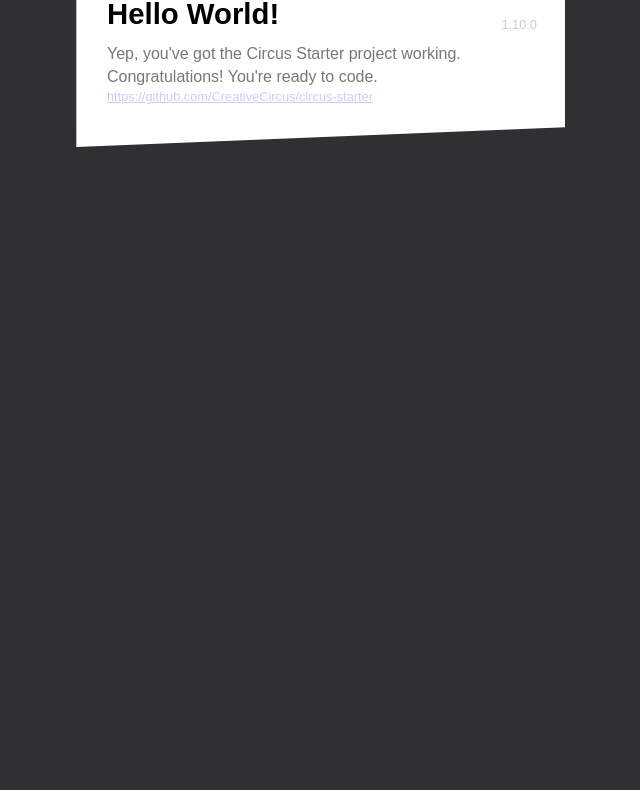
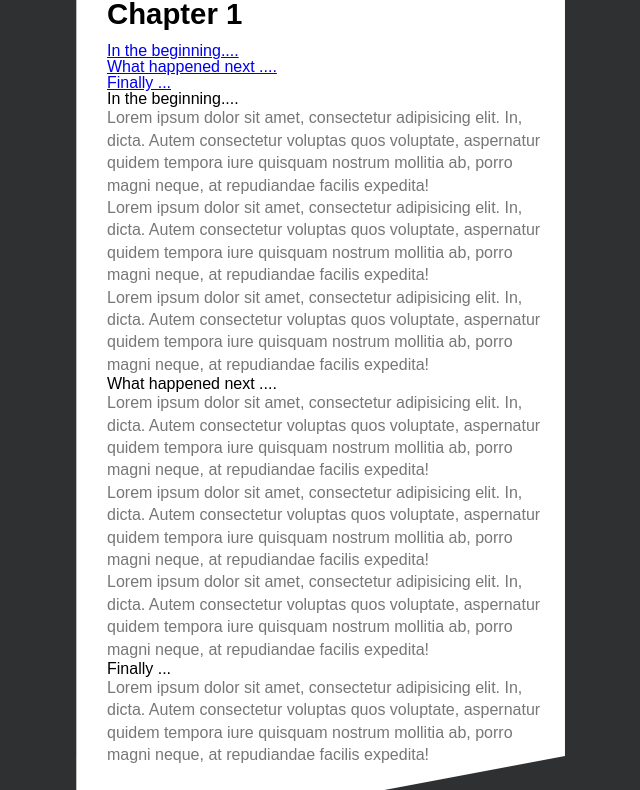
Before and after one commit to greghaygood/js-2021-book-test, a website: page index.html in a window 1280 px wide. Shown: the part 186-976 px from the top of the page, without its empty margins (313-953 px from the left). Before the commit the page ends 800 px from the top, so only its background shows below. Drawn offline with Linux system fonts and the light colour scheme; files that its build step writes are made by us from their sources.

Commit message:
first version of outliner

```diff
--- a/index.html
+++ b/index.html
@@ -9,59 +9,56 @@
 
 		<link rel="stylesheet" href="dist/css/main.css" />
 
-		<!--
-			Do I work in src or dist? Good question.
-
-			First of all, if you're a newbie and you don't want to worry about any of this
-			Prepros or Gulp stuff, or scss, or browser-syncing, just do everything in dist.
-			In fact, just delete the src folder.
-
-			If you're a geek and want to get into it, here's some background...
-
-			Prepros and Gulp do mostly the same things. Prepros is a GUI (it's pretty),
-			Gulp is a CLI (it's in the terminal, and it's ugly).
-
-			Both will watch your files, and where appropriate, they will error-check and
-			compile them from one format to another. To stay organized, we have to
-			split things up between the files we write: the *source* files in "src";
-			and the files they become: the files that get *distributed* on the web, in "dist".
-
-			So src/scss files become dist/css files,
-			And src/js files become dist/js files (that have been compiled down to ES5),
-			And src/img files become dist/img files (that have been compressed for you).
-
-			Anything that doesn't need compiling/compressing/error-checking (plugins, video, fonts, etc),
-			just put straight in *dist*.
-
-			One way to remember it is: you're only going to distribute *dist*. You keep the source files
-			to yourself, hidden from the world.
-
-			Go here to learn more about src and dist:
-				https://stackoverflow.com/questions/23730882/what-is-the-role-of-src-and-dist-folders
-			Or here for detailed instructions on setting up the gulp command line helper.
-				https://github.com/CreativeCircus/circus-starter
-
-			- Chris Silich
-		-->
 	</head>
 
 	<body>
 		<div class="floating-box">
 			<img class="logo" src="dist/img/logo.png" alt="Circus Logo" />
 			<div class="foreground">
-				<h1>Hello World!</h1>
-				<p>Yep, you've got the Circus Starter project working.</p>
-				<p>Congratulations! You're ready to code.</p>
-				<p class="github">
-					<a target="_blank" rel="noopener" href="https://github.com/CreativeCircus/circus-starter"
-						>https://github.com/CreativeCircus/circus-starter</a
-					>
-				</p>
-				<code>1.10.0</code>
+
+				<h1>Chapter 1</h1>
+				<article>
+
+					<h2>In the beginning....</h2>
+
+					<p>
+						Lorem ipsum dolor sit amet, consectetur adipisicing elit. In, dicta. Autem consectetur voluptas quos voluptate, aspernatur quidem tempora iure quisquam nostrum mollitia ab, porro magni neque, at repudiandae facilis expedita!
+					</p>
+
+					<p>
+						Lorem ipsum dolor sit amet, consectetur adipisicing elit. In, dicta. Autem consectetur voluptas quos voluptate, aspernatur quidem tempora iure quisquam nostrum mollitia ab, porro magni neque, at repudiandae facilis expedita!
+					</p>
+
+					<p>
+						Lorem ipsum dolor sit amet, consectetur adipisicing elit. In, dicta. Autem consectetur voluptas quos voluptate, aspernatur quidem tempora iure quisquam nostrum mollitia ab, porro magni neque, at repudiandae facilis expedita!
+					</p>
+
+					<h2>What happened next ....</h2>
+
+					<p>
+						Lorem ipsum dolor sit amet, consectetur adipisicing elit. In, dicta. Autem consectetur voluptas quos voluptate, aspernatur quidem tempora iure quisquam nostrum mollitia ab, porro magni neque, at repudiandae facilis expedita!
+					</p>
+
+					<p>
+						Lorem ipsum dolor sit amet, consectetur adipisicing elit. In, dicta. Autem consectetur voluptas quos voluptate, aspernatur quidem tempora iure quisquam nostrum mollitia ab, porro magni neque, at repudiandae facilis expedita!
+					</p>
+
+					<p>
+						Lorem ipsum dolor sit amet, consectetur adipisicing elit. In, dicta. Autem consectetur voluptas quos voluptate, aspernatur quidem tempora iure quisquam nostrum mollitia ab, porro magni neque, at repudiandae facilis expedita!
+					</p>
+
+					<h2>Finally ...</h2>
+
+					<p>
+						Lorem ipsum dolor sit amet, consectetur adipisicing elit. In, dicta. Autem consectetur voluptas quos voluptate, aspernatur quidem tempora iure quisquam nostrum mollitia ab, porro magni neque, at repudiandae facilis expedita!
+					</p>
+
+				</article>
 			</div>
 			<div class="background"></div>
 		</div>
 
+		<script src="dist/js/outliner.js"></script>
 		<script src="dist/js/main.js"></script>
 	</body>
 </html>
--- a/src/js/main.js
+++ b/src/js/main.js
@@ -1,3 +1,2 @@
-console.log(`Hello World from main.js!
-Change this message, and make sure it changes in the browser
-to verify that you're working in the right files.`);
+
+Outliner.init("article");
--- /dev/null
+++ b/src/js/outliner.js
@@ -0,0 +1,51 @@
+(function() {
+
+    /**
+     * Will identify all H2s, create links for each, and then
+     * add a table of contents to the DOM
+     */
+    window.Outliner = (function() {
+
+        function makeLinks(h2_array) {
+            h2_array.forEach((h2, ndx) => {
+                h2.setAttribute("id", `section-${ndx}`) // "section-" + ndx
+            })
+        }
+
+        function setupToC(h2_array) {
+
+            const ul = document.createElement("ul");
+            ul.classList.add("toc");
+
+            h2_array.forEach((h2, ndx) => {
+                const li = document.createElement("li");
+                const a = document.createElement("a");
+                a.setAttribute("href", `#section-${ndx}`);
+                a.textContent = h2.textContent;
+
+                li.appendChild(a);
+                ul.appendChild(li);
+            });
+
+            return ul;
+        }
+
+        function doTheThing(selector) {
+            console.log('init', selector);
+
+            const element = document.querySelector(selector);
+            const h2s = element.querySelectorAll("h2");
+
+            makeLinks(h2s);
+
+            const toc = setupToC(h2s);
+            element.prepend(toc);
+        }
+
+        return {
+            init: doTheThing
+        }
+
+    })();
+
+})();
```
Also changed, not shown: dist/css/main.css, dist/js/main.js, dist/js/outliner.js (added), 3 other files.
